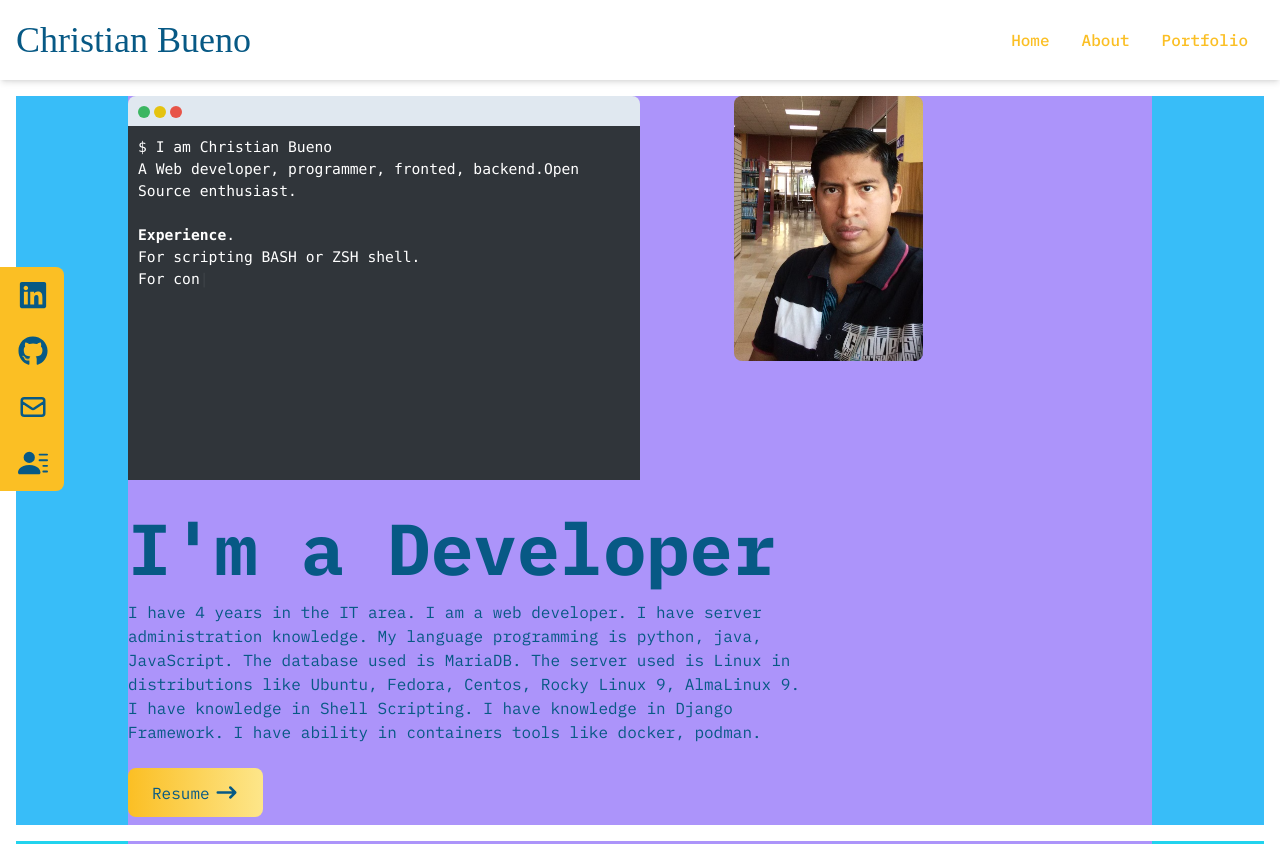
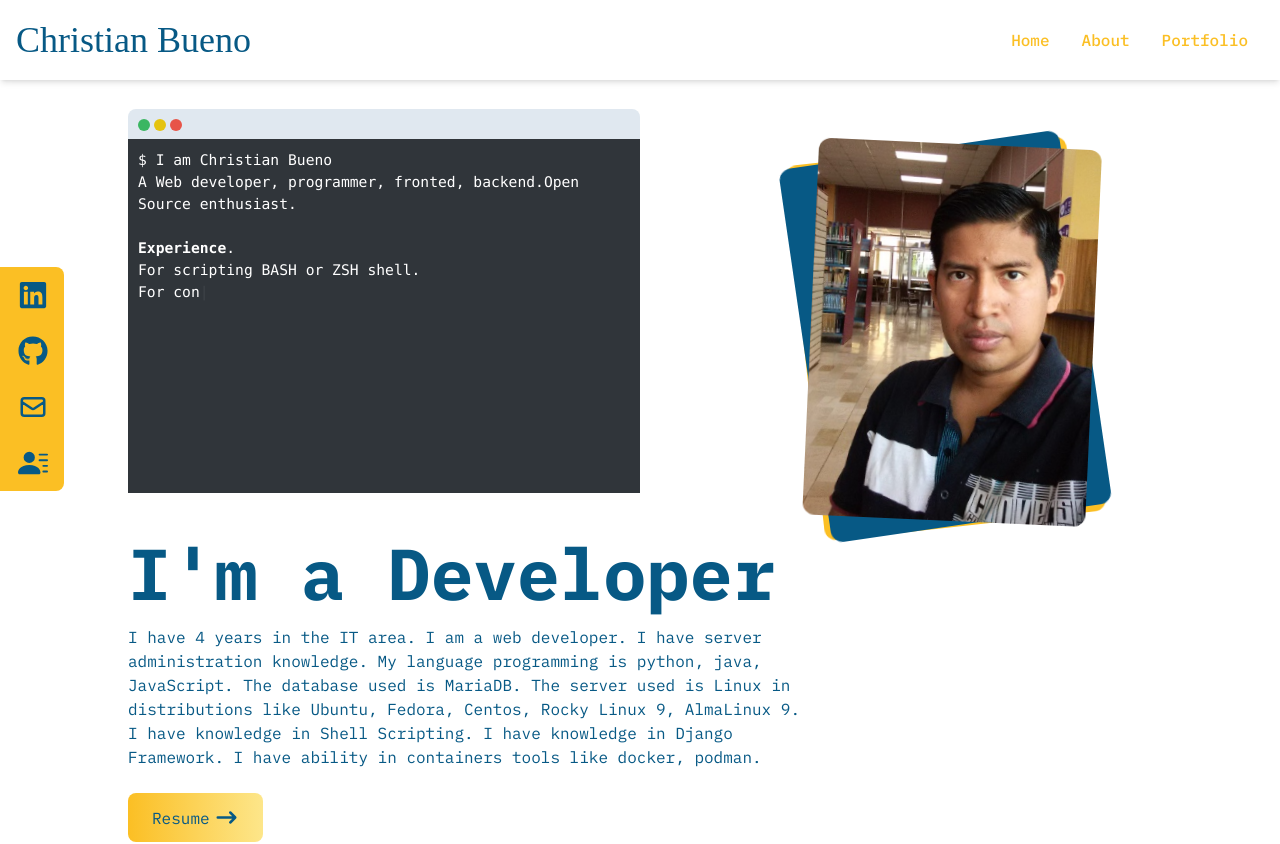
Before and after one commit to christianbueno1/portfolio2, a React (Vite) app: page / in a window 1280 px wide. Shown: the top 844 px of the page. Built offline with nearby package versions, Linux system fonts and the light colour scheme; a web font is replaced by a local one.

Commit message:
fix the navbar, z-index=10

```diff
--- a/package.json
+++ b/package.json
@@ -11,6 +11,7 @@
   "dependencies": {
     "flowbite": "^1.6.3",
     "flowbite-react": "^0.3.8",
+    "gsap": "^3.11.4",
     "react": "^18.2.0",
     "react-dom": "^18.2.0",
     "react-icons": "^4.7.1",
--- a/src/App.jsx
+++ b/src/App.jsx
@@ -13,7 +13,7 @@ function App() {
   const [count, setCount] = useState(0)
 
   return (
-    <div className="">
+    <div className="relative">
       <NavBar/>
       <Home/>
       <SocialLinks/>
--- a/src/components/About.jsx
+++ b/src/components/About.jsx
@@ -2,8 +2,8 @@ import React from 'react'
 
 const About = () => {
   return (
-    <div name='about' className='mx-4 mt-4 bg-cyan-400'>
-        <div className='bg-purple-400 max-w-screen-lg mx-auto flex flex-col justify-center'>
+    <div name='about' className='mx-4 mt-4 '>
+        <div className=' max-w-screen-lg mx-auto flex flex-col justify-center'>
             <div className=''>
                 <p className='text-4xl font-bold inline border-b-4 border-cyan-800'>About</p>
             </div>
--- a/src/components/HeroImageFloating.jsx
+++ b/src/components/HeroImageFloating.jsx
@@ -1,8 +1,43 @@
-import React from 'react'
+import gsap from 'gsap';
+import React, { useEffect, useRef } from 'react'
+import {rotate, moveX, moveY, randomX, randomAngle} from '/src/myModules/floatingCan';
 
 const HeroImageFloating = () => {
+  const heroImgs = useRef([null,null,null]);
+
+  useEffect( () => {
+    console.log('heroImgs.current', heroImgs.current);
+
+    heroImgs.current.forEach(heroImg => {
+
+      gsap.set(heroImg, {
+        x: randomX(-1),
+        y: randomX(1),
+        rotation: randomAngle(-1)
+      });
+
+      moveX(heroImg, 1);
+      moveY(heroImg, -1);
+      rotate(heroImg, 1);
+
+      console.log('heroImg', heroImg);
+    });
+
+
+  }, []);
+
   return (
-    <div>HeroImageFloating</div>
+    <div>
+      <div className='px-4 w-full '>
+        <div className='max-w-screen-sm'>
+          <div className='grid content-center justify-center'>
+            <div className='rounded-xl bg-amber-400 -rotate-12 row-start-1 row-end-2 col-start-1 col-end-2 w-3/4 aspect-[3/4] m-auto z-0' ref={e => heroImgs.current[1] = e}></div>
+            <div className='rounded-xl bg-sky-800 rotate-12 row-start-1 row-end-2 col-start-1 col-end-2 w-3/4 aspect-[3/4] m-auto z-0' ref={e => heroImgs.current[2] = e}></div>
+            <img className='object-cover rounded-xl z-0 row-start-1 row-end-2 col-start-1 col-end2 w-3/4 aspect-[3/4] m-auto' src="/heroImage.png" alt="hero" ref={e => heroImgs.current[0] = e} />
+          </div>
+        </div>
+      </div>
+    </div>
   )
 }
 
--- a/src/components/Home.jsx
+++ b/src/components/Home.jsx
@@ -1,26 +1,22 @@
 import React from 'react'
-import HeroImage from '../assets/heroImage.png'
 import { HiArrowNarrowRight } from 'react-icons/hi'
 import Terminal from './Terminal'
+import HeroImageFloating from './HeroImageFloating'
 
 const Home = () => {
   return (
     // <div name="home" className='h-screen w-full'>
-    <div name="home" className='bg-sky-400 mx-4 mt-4 '>
+    <div name="home" className=' mx-4 mt-4 '>
 
-      <div className='bg-purple-400 max-w-screen-lg mx-auto'>
+      <div className=' max-w-screen-lg mx-auto'>
         {/* <div className='max-w-screen-lg mx-auto flex flex-col items-center justify-center h-full px-4 md:flex-row'> */}
-        <div className='md:flex mb-4 '>
-          <div className='md:w-1/2'>
+        <div className='md:flex mb-4 items-center justify-between'>
+          <div className='md:w-1/2 -z-10'>
             <Terminal />
           </div>
 
-          <div>
-            <img
-              src={HeroImage}
-              alt="personal"
-              className='rounded-lg mx-auto w-2/5 md:w-1/2'
-            />
+          <div className=' mt-12 -z-10'>
+            <HeroImageFloating/>
           </div>
         </div>
         <div className='flex flex-col justify-center'>
--- a/src/components/Navbar.jsx
+++ b/src/components/Navbar.jsx
@@ -31,7 +31,7 @@ const NavBar = () => {
     console.log(e.target.closest('li'));
   }
   return (
-    <div className="flex justify-between items-center w-full h-20 sticky top-0 px-4 shadow-md bg-white">
+    <div name='navbar' className="flex justify-between items-center w-full h-20 sticky top-0 px-4 shadow-md bg-white z-10">
       <div>
         <h1 className='text-4xl font-shrikhand '>Christian Bueno</h1>
       </div>
@@ -48,14 +48,14 @@ const NavBar = () => {
         ))}
       </ul>
 
-      <div onClick={() => setNav(!nav)} className='cursor-pointer pr-4 z-10 md:hidden'>
+      <div onClick={() => setNav(!nav)} className='cursor-pointer pr-4 md:hidden relative z-20'>
         {nav ? <FaTimes size='30'></FaTimes> : <FaBars size='30'></FaBars>}
       </div>
 
       {nav && (
-        <ul className='flex flex-col justify-center absolute top-0 left-0 w-full h-screen items-center bg-gradient-to-b from-cyan-200 to-cyan-50 md:hidden'>
+        <ul className='flex flex-col justify-center absolute top-0 left-0 w-full h-screen items-center bg-gradient-to-b from-cyan-200 to-cyan-50 md:hidden '>
             {links.map( ({id, link}) => (
-              <li onClick={(e) => changeBgColor(e)} key={id} className='w-screen cursor-pointer capitalize py-6 text-4xl text-center'>{link}</li>
+              <li onClick={(e) => changeBgColor(e)} key={id} className='w-screen cursor-pointer capitalize py-6 text-4xl text-center '>{link}</li>
             ))}
         </ul>
       )}
--- a/src/components/Terminal.jsx
+++ b/src/components/Terminal.jsx
@@ -29,7 +29,7 @@ const Terminal = () => {
   }, []);
 
   return (
-    <div className='mb-4 -z-10 '>
+    <div className='mb-4 '>
       <div className="terminal-window h-96">
         <header>
           <div className="button green" />
--- /dev/null
+++ b/src/myModules/floatingCan.mjs
@@ -0,0 +1,54 @@
+import {gsap} from 'gsap';
+
+console.log('floatingCan');
+
+console.clear();
+
+
+const randomX = random(1, 10);
+const randomY = random(1, 10);
+const randomDelay = random(0, 1);
+const randomTime = random(3, 5);
+const randomTime2 = random(5, 10);
+const randomAngle = random(-10, 10);
+
+function rotate(target, direction) {
+
+  gsap.to(target, {
+    rotation: randomAngle(direction),
+    duration: randomTime2(),
+    // delay: randomDelay(),
+    ease: "sine.inout",
+    onComplete: rotate,
+    onCompleteParams: [target, direction * -1]
+  });
+}
+
+function moveX(target, direction) {
+
+  gsap.to(target, {
+    x: randomX(direction),
+    duration: randomTime(),
+    ease: "sine.inout",
+    onComplete: moveX,
+    onCompleteParams: [target, direction * -1]
+  });
+}
+
+function moveY(target, direction) {
+
+  gsap.to(target, {
+    y: randomY(direction),
+    duration: randomTime(),
+    ease: "sine.inout",
+    onComplete: moveY,
+    onCompleteParams: [target, direction * -1]
+  });
+}
+
+function random(min, max) {
+  const delta = max - min;
+  return (direction = 1) => (min + delta * Math.random()) * direction;
+}
+
+export {rotate, moveX, moveY, random, randomX, randomY, randomAngle, randomTime, randomTime2};
```
Also changed, not shown: public/heroImage.png (renamed from src/assets/heroImage.png), 1 other file (tests, documents, lock files or other folders).
